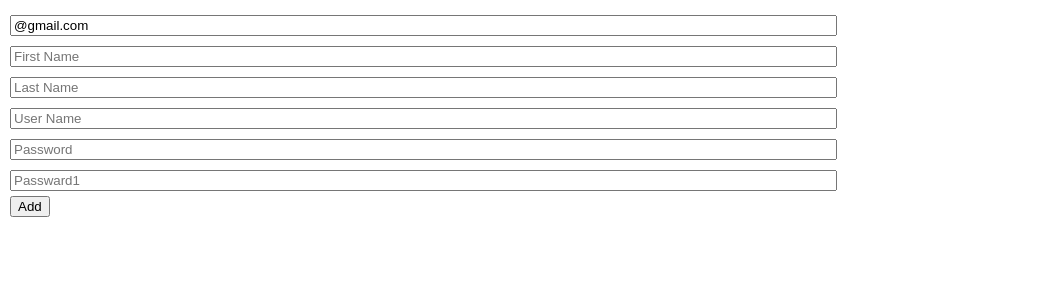
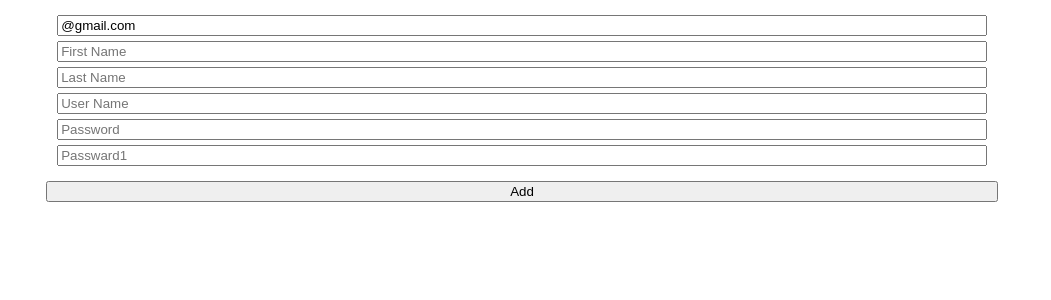
Before and after one commit to wwwkimminja/React-ToDoList-App, a React (Create React App) app: page / in a window 1280 px wide. Shown: the top 300 px of the page, without its empty margins (0-1051 px from the left). Built offline with nearby package versions, Linux system fonts and the light colour scheme.

Commit message:
Custom Validation

```diff
--- a/package.json
+++ b/package.json
@@ -1,7 +1,7 @@
 {
   "name": "react-todo-app",
   "version": "0.1.0",
-  "type":"module",
+  "type": "module",
   "private": true,
   "dependencies": {
     "@testing-library/jest-dom": "^5.16.4",
@@ -12,6 +12,9 @@
     "@types/react": "^18.0.5",
     "@types/react-dom": "^18.0.1",
     "@types/styled-components": "^5.1.25",
+    "eslint": "^8.13.0",
+    "eslint-config-prettier": "^8.5.0",
+    "prettier": "^2.6.2",
     "react": "^18.0.0",
     "react-dom": "^18.0.0",
     "react-hook-form": "^7.30.0",
--- a/src/ToDoList.tsx
+++ b/src/ToDoList.tsx
@@ -7,14 +7,24 @@ width: 80%;
 height:300px;
     display: flex;
     flex-direction: column;
-    align-items: flex-start;
+    align-items: center;
+
     margin:10px;
+    padding :0;
 
-    input {
-        width: 80%;
-        margin: 5px 0;
+
+    input{
+
+       width: 90%;
+       margin-top: 5px;
+    }
+    button {
+        width:93%;
+        margin-top: 15px;
     }
     span{
+        margin-left: 10px;
+        align-self: flex-start;
         color:red;
         font-size: 0.5rem;
     }
@@ -52,32 +62,38 @@ interface IForm {
     username: string;
     password: string;
     password1: string;
+    extraError?:string;
 }
 function ToDoList(){
-    const {register, handleSubmit, formState:{errors} }=useForm<IForm>({
+    const {register, handleSubmit, formState:{errors} ,setError}=useForm<IForm>({
         defaultValues:{
             email:"@gmail.com",
         },
 
     });
     const onValid = (data:IForm) => {
-        console.log(data);
+        if(data.password !== data.password1){
+            setError("password1",{message:"Password are not the same!!"},{shouldFocus:true})
+        }
+        setError("extraError",{message:"Server offline"});
 
-    };
-   console.log(errors);
-
-
+    }
     return(
         <div>
             <Form onSubmit={handleSubmit(onValid)}>
                 <input {...register("email",
                 {required:"Email Required",
+
                 pattern:{value:/^[A-Za-z0-9._%+-]+@gmail.com$/,
                 message:"Only gmail.com emails allowed"},})} placeholder="Email"/>
                 <span>{errors?.email?.message}</span>
                 <input {...register("firtstName",{required:"first name is required" , minLength:{value:10,message:"Your name is too Shot"} })} placeholder="First Name"/>
                 <span>{errors?.firtstName?.message}</span>
-                <input {...register("lastName",{required:"last name is required"})} placeholder="Last Name"/>
+                <input {...register("lastName",{
+                    required:"last name is required",
+                    validate:{
+                        noNico:(value) => value.includes("nico")? "no nico allowed ":true,
+                        noNick:(value) => value.includes('nick')?"no nick allowed":true,}})} placeholder="Last Name"/>
                 <span>{errors?.lastName?.message}</span>
                 <input {...register("username",{required:"username is required"})} placeholder="User Name"/>
                 <span>{errors?.username?.message}</span>
@@ -86,8 +102,10 @@ function ToDoList(){
                 <input {...register("password1",{required:"password1 is required"})} placeholder="Passward1"/>
                 <span>{errors?.password1?.message}</span>
                 <button>Add</button>
+                <span>{errors?.extraError?.message}</span>
             </Form>
         </div>
     )
 }
+
 export default ToDoList;
```
Also changed, not shown: public/index.html (+1 -21 lines), .eslintrc.ts (added), 1 other file (tests, documents, lock files or other folders).
